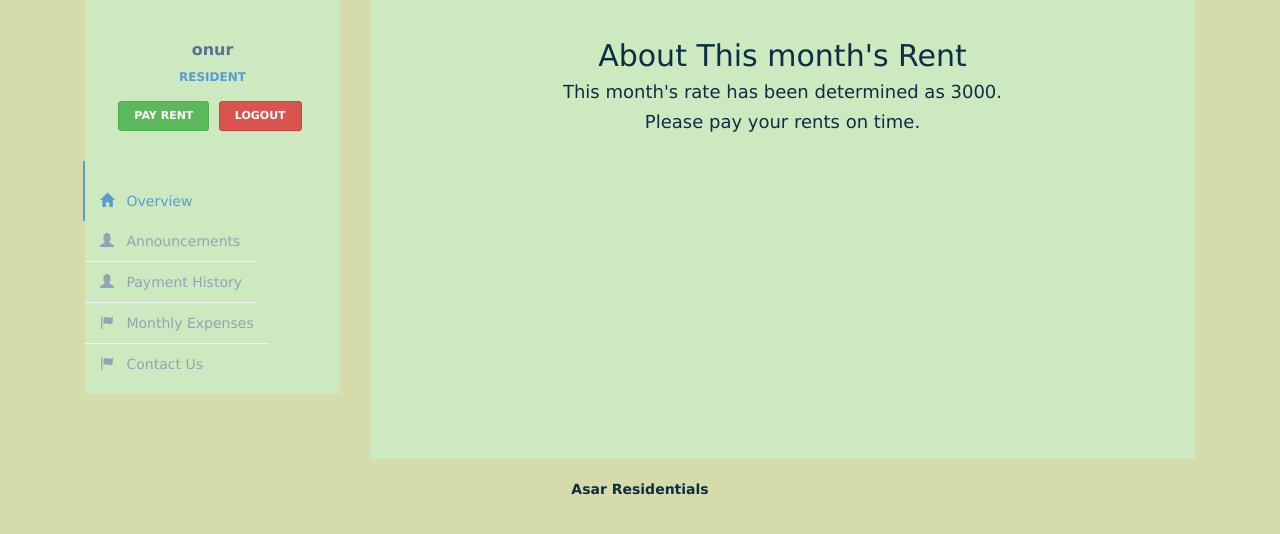
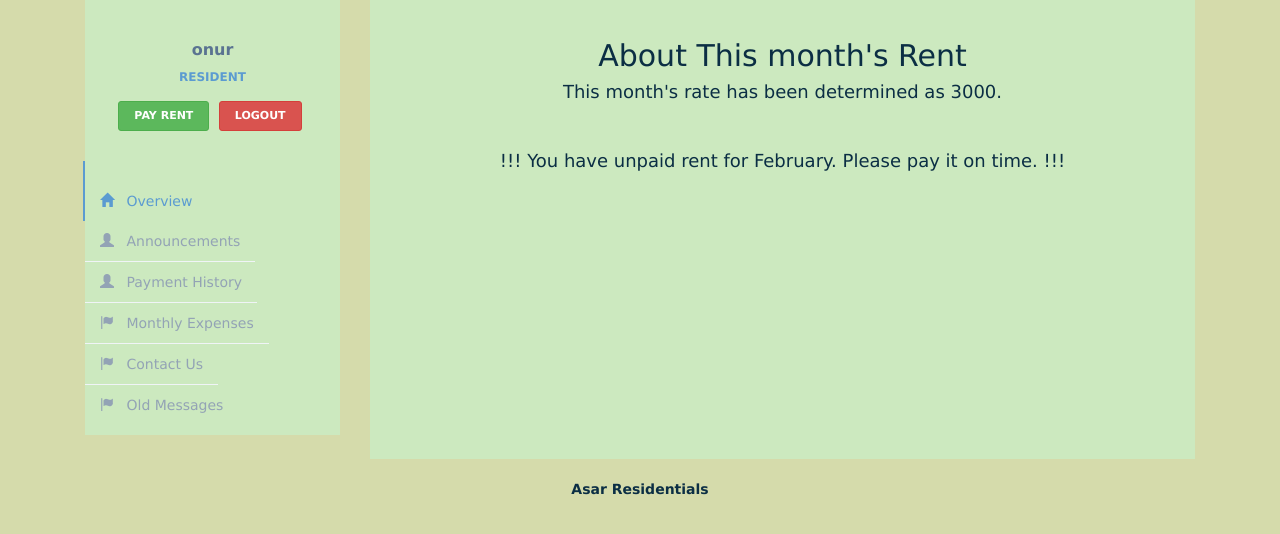
Before and after one commit to onurataasar/Project-1_DesignApartmentManager, a PHP site: page /user.php in a window 1280 px wide. Shown: the part 103-637 px from the top of the page. Run offline with PHP 8.4, Linux system fonts and the light colour scheme; a user stored in the database is signed in; data comes from the database, SQL or seed files in the repository; some libraries are stand-ins or nearby versions.

Commit message:
added check debt

```diff
--- a/user.php
+++ b/user.php
@@ -107,6 +107,11 @@ if (isset($_GET['logout'])) {
 										<i class="glyphicon glyphicon-flag"></i>
 										Contact Us </a>
 								</li>
+								<li>
+									<a href="oldmessages.php">
+										<i class="glyphicon glyphicon-flag"></i>
+										Old Messages </a>
+								</li>
 							</ul>
 						</div>
 						<!-- END MENU -->
@@ -127,7 +132,31 @@ if (isset($_GET['logout'])) {
 								}
 								echo $rate;
 								?>.</p>
-							Please pay your rents on time.
+								<br><br>
+							<?php
+								include "check.php";
+								include "logincheck.php";
+								$loginname = $_SESSION['username'];
+								$date = "2021-02";
+								$sql = "SELECT * FROM `payment`WHERE username = '$loginname' AND date = '$date' ";
+								$result = $conn->query($sql) or die("Failed to excecute the query $sql on $conn");
+
+								if($row = mysqli_fetch_array($result)) {
+								$price = $row['price'];
+							//	$date = $row['date'];
+								if( $price == "3000" ) {
+									echo "You have no debts for this month. Thank you.";
+								}
+								elseif($price < "3000" ) {
+									echo "You have paid " . $price . " for this month. Please pay " . (3000 - $price) . " more.";
+								}
+
+							} else{
+									echo "!!! You have unpaid rent for February. Please pay it on time. !!!";
+								}
+
+
+							?>
 							</center>
 						</div>
 				</div>
```
